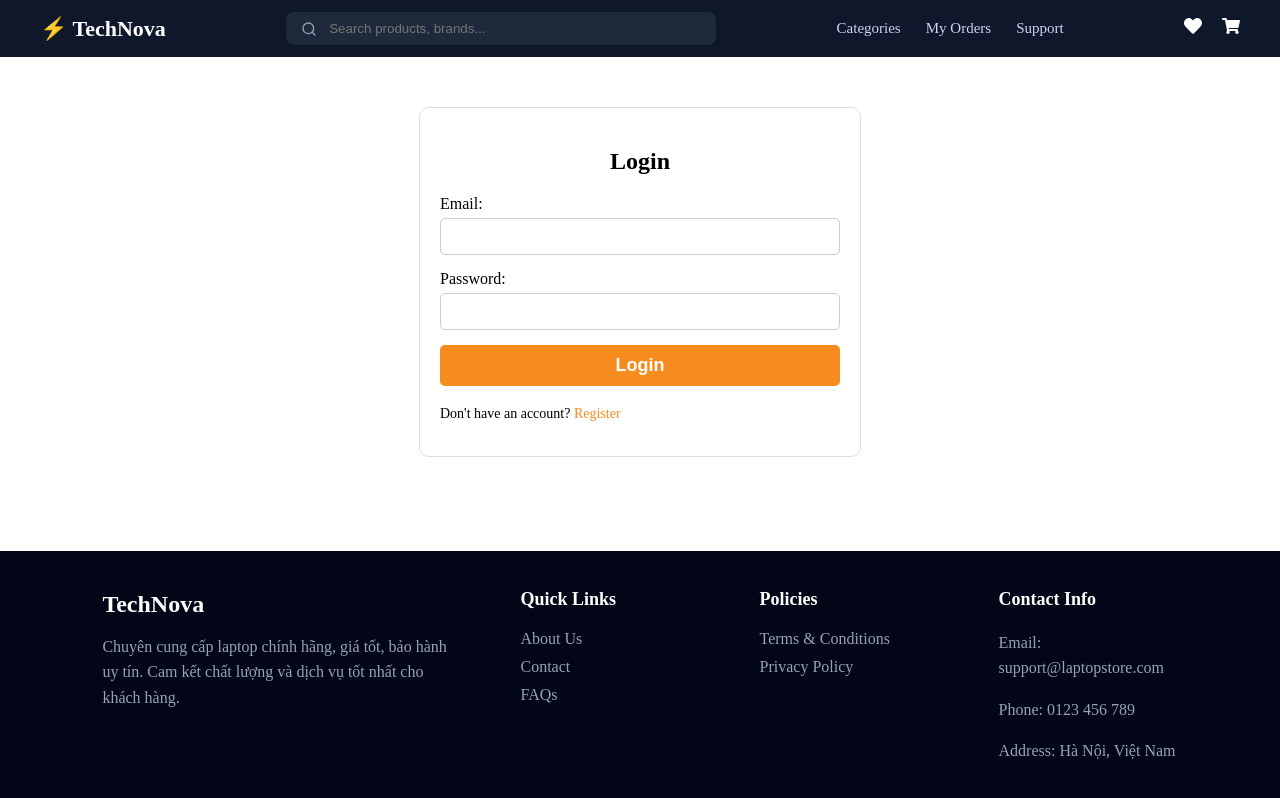
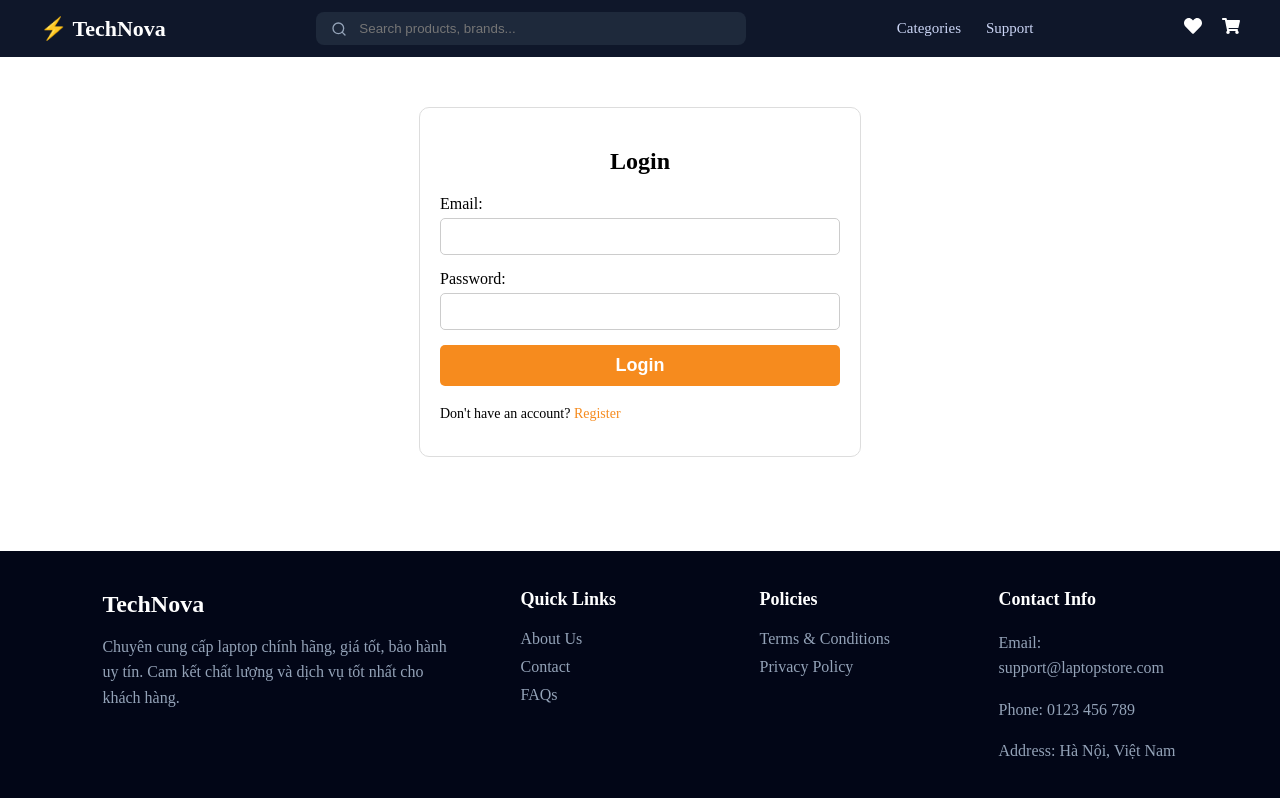
Before and after one commit to kyanhh04/Ecommerce-Springboot-React, a React (Create React App) app in the folder frontend/: page /login in a window 1280 px wide. Built offline with nearby package versions, Linux system fonts and the light colour scheme.

Commit message:
update FE

```diff
--- a/frontend/src/App.js
+++ b/frontend/src/App.js
@@ -32,7 +32,7 @@ import PaymentPageWrapper from './component/pages/PaymentPageWrapper';
 import SecurePaymentPage from './component/payment/SecurePaymentPage';
 import PaymentDemo from './component/payment/PaymentDemo';
 import OrderSuccessPage from './component/pages/OrderSuccessPage';
-import MyOrdersPage from "./component/pages/MyOrder";
+
 
 import About from './component/pages/About';
 import Privacy from './component/pages/Privacy';
@@ -68,7 +68,7 @@ function App() {
               <Route path='/edit-address' element={<ProtectedRoute element={<AddressPage />} />} />
               <Route path='/payment' element={<ProtectedRoute element={<SecurePaymentPage/>} />} />
               <Route path='/order-success' element={<ProtectedRoute element={<OrderSuccessPage />} />} />
-              <Route path="/my-orders" element={<MyOrdersPage />} />
+
 
               <Route path='/admin' element={<AdminRoute element={<AdminPage />} />} />
               <Route path='/admin/categories' element={<AdminRoute element={<AdminCategoryPage />} />} />
--- a/frontend/src/component/common/Navbar.jsx
+++ b/frontend/src/component/common/Navbar.jsx
@@ -93,15 +93,11 @@ const Navbar = () => {
 
             </form>
 
-            {/* MENU */}
+
             <div className="menu">
 
                 <NavLink to="/categories">
                     Categories
-                </NavLink>
-
-                <NavLink to="/my-orders">
-                My Orders
                 </NavLink>
 
                 <NavLink to="/support">
--- a/frontend/src/component/pages/CartPage.jsx
+++ b/frontend/src/component/pages/CartPage.jsx
@@ -4,6 +4,7 @@ import{useNavigate}from"react-router-dom";
 import ApiService from"../../service/ApiService";
 import{useCart}from"../context/CartContext";
 import"../../style/cart.css";
+
 const CartPage=()=>{
   const{cart,dispatch}=useCart();
   const[message,setMessage]=useState(null);
--- a/frontend/src/component/pages/CategoryListPage.jsx
+++ b/frontend/src/component/pages/CategoryListPage.jsx
@@ -25,7 +25,7 @@ const CategoryListPage = () => {
             setCateError(
                 err.response?.data?.message ||
                 err.message ||
-                "Không tải được danh mục"
+                "Lỗi không tải được danh mục"
             );
         }
     };
--- a/frontend/src/component/pages/ProductDetailsPage.jsx
+++ b/frontend/src/component/pages/ProductDetailsPage.jsx
@@ -45,7 +45,7 @@ useEffect(() => {
 const addToCart = () => {
 
     dispatch({ type: "ADD_ITEM", payload: product });
-    alert("Đã thêm vào giỏ hàng");
+    alert("Đã thêm sản phẩm vào giỏ hàng");
 
 };
 
--- a/frontend/src/style/cart.css
+++ b/frontend/src/style/cart.css
@@ -212,6 +212,7 @@ margin-bottom:20px;
 }
 
 .error-text{
+
 color:#ff4d4f;
 font-size:13px;
 margin-top:5px;
--- a/frontend/src/style/categoryListPage.css
+++ b/frontend/src/style/categoryListPage.css
@@ -107,7 +107,7 @@
 }
 
 
-/* ERROR */
+
 
 .cate-error{
 
--- a/frontend/src/style/navbar.css
+++ b/frontend/src/style/navbar.css
@@ -19,7 +19,7 @@
 
 
 
-/* search */
+
 
 .search-box{
     display:flex;
--- a/frontend/src/style/payment.css
+++ b/frontend/src/style/payment.css
@@ -240,7 +240,7 @@
     font-weight: 600;
 }
 
-/* Success State */
+
 .payment-form.success {
     text-align: center;
 }
--- a/frontend/src/style/productDetailsPage.css
+++ b/frontend/src/style/productDetailsPage.css
@@ -227,7 +227,7 @@
     background:#d9730d;
 }
 
-/* LOADING */
+
 
 .loading{
     text-align:center;
--- a/frontend/src/style/productList.css
+++ b/frontend/src/style/productList.css
@@ -149,7 +149,7 @@
     border-color: #3b82f6;
 }
 
-/* QUANTITY NUMBER */
+
 .quantity-controls span {
     margin: 0 12px;
     font-size: 1.2em;
```
